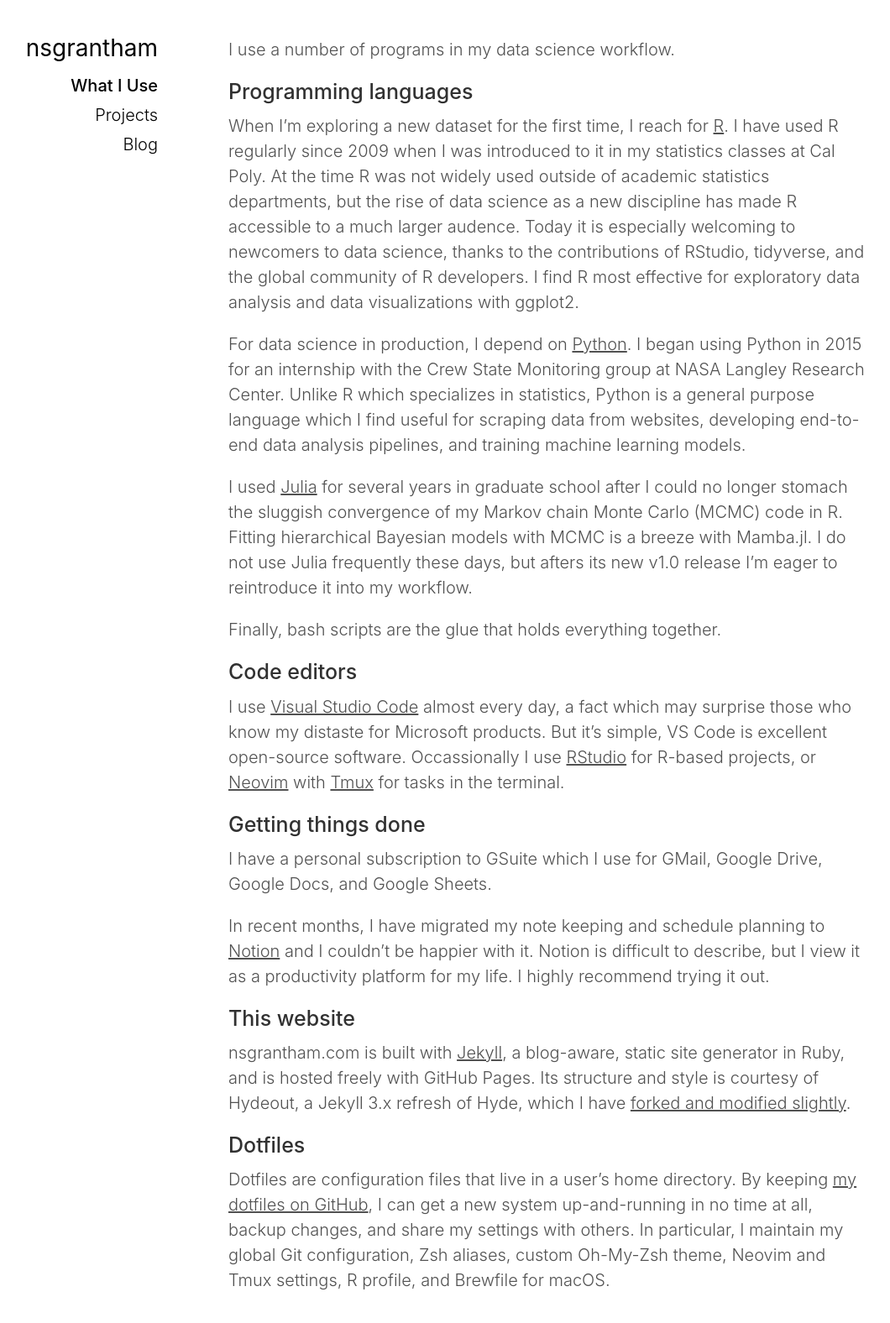
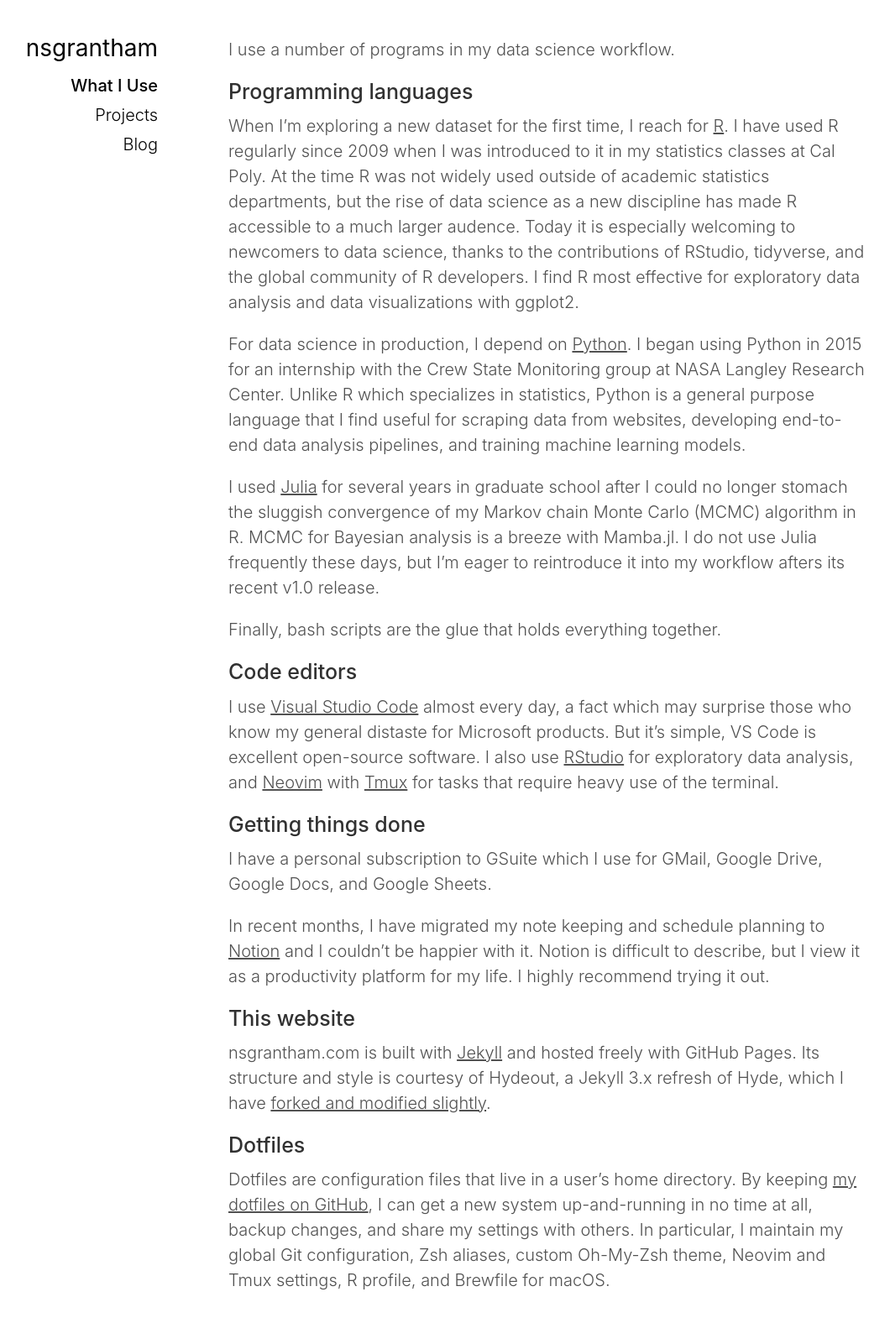
Before and after one commit to nsgrantham/nsgrantham.github.io, a Jekyll site: the page built from uses.md, in a window 1280 px wide. Shown: the top 1576 px of the page at 84% size, without its empty margins (112-1172 px from the left). Built offline with Jekyll 4.4.1, drawn with Linux system fonts in a browser that asks for light colours.

```diff
--- a/uses.md
+++ b/uses.md
@@ -11,15 +11,15 @@ I use a number of programs in my data science workflow.
 
 When I'm exploring a new dataset for the first time, I reach for [R](https://www.r-project.org/). I have used R regularly since 2009 when I was introduced to it in my statistics classes at Cal Poly. At the time R was not widely used outside of academic statistics departments, but the rise of data science as a new discipline has made R accessible to a much larger audence. Today it is especially welcoming to newcomers to data science, thanks to the contributions of RStudio, tidyverse, and the global community of R developers. I find R most effective for exploratory data analysis and data visualizations with ggplot2.
 
-For data science in production, I depend on [Python](https://www.python.org/). I began using Python in 2015 for an internship with the Crew State Monitoring group at NASA Langley Research Center. Unlike R which specializes in statistics, Python is a general purpose language which I find useful for scraping data from websites, developing end-to-end data analysis pipelines, and training machine learning models.
+For data science in production, I depend on [Python](https://www.python.org/). I began using Python in 2015 for an internship with the Crew State Monitoring group at NASA Langley Research Center. Unlike R which specializes in statistics, Python is a general purpose language that I find useful for scraping data from websites, developing end-to-end data analysis pipelines, and training machine learning models.
 
-I used [Julia](https://julialang.org/) for several years in graduate school after I could no longer stomach the sluggish convergence of my Markov chain Monte Carlo (MCMC) code in R. Fitting hierarchical Bayesian models with MCMC is a breeze with Mamba.jl. I do not use Julia frequently these days, but afters its new v1.0 release I'm eager to reintroduce it into my workflow.
+I used [Julia](https://julialang.org/) for several years in graduate school after I could no longer stomach the sluggish convergence of my Markov chain Monte Carlo (MCMC) algorithm in R. MCMC for Bayesian analysis is a breeze with Mamba.jl. I do not use Julia frequently these days, but I'm eager to reintroduce it into my workflow afters its recent v1.0 release.
 
 Finally, bash scripts are the glue that holds everything together.
 
 ## Code editors
 
-I use [Visual Studio Code](https://code.visualstudio.com/) almost every day, a fact which may surprise those who know my distaste for Microsoft products. But it's simple, VS Code is excellent open-source software. Occassionally I use [RStudio](https://www.rstudio.com/products/RStudio/) for R-based projects, or [Neovim](https://neovim.io/) with [Tmux](https://en.wikipedia.org/wiki/Tmux) for tasks in the terminal.
+I use [Visual Studio Code](https://code.visualstudio.com/) almost every day, a fact which may surprise those who know my general distaste for Microsoft products. But it's simple, VS Code is excellent open-source software. I also use [RStudio](https://www.rstudio.com/products/RStudio/) for exploratory data analysis, and [Neovim](https://neovim.io/) with [Tmux](https://en.wikipedia.org/wiki/Tmux) for tasks that require heavy use of the terminal.
 
 ## Getting things done
 
@@ -29,7 +29,7 @@ In recent months, I have migrated my note keeping and schedule planning to [Noti
 
 ## This website
 
-nsgrantham.com is built with [Jekyll](http://jekyllrb.com), a blog-aware, static site generator in Ruby, and is hosted freely with GitHub Pages. Its structure and style is courtesy of Hydeout, a Jekyll 3.x refresh of Hyde, which I have [forked and modified slightly](http://github.com/nsgrantham/hydeout).
+nsgrantham.com is built with [Jekyll](http://jekyllrb.com) and hosted freely with GitHub Pages. Its structure and style is courtesy of Hydeout, a Jekyll 3.x refresh of Hyde, which I have [forked and modified slightly](http://github.com/nsgrantham/hydeout).
 
 ## Dotfiles
 
```
Also changed, not shown: index.md (+4 -4 lines), projects_content/_posts/2014-10-24-clustering-binary-data.md (added, +8 -0 lines), projects_content/_posts/2017-08-10-forensic-geolocation.md (+1 -1 lines), projects_content/_posts/2018-11-28-ggdark.md (+1 -1 lines).
